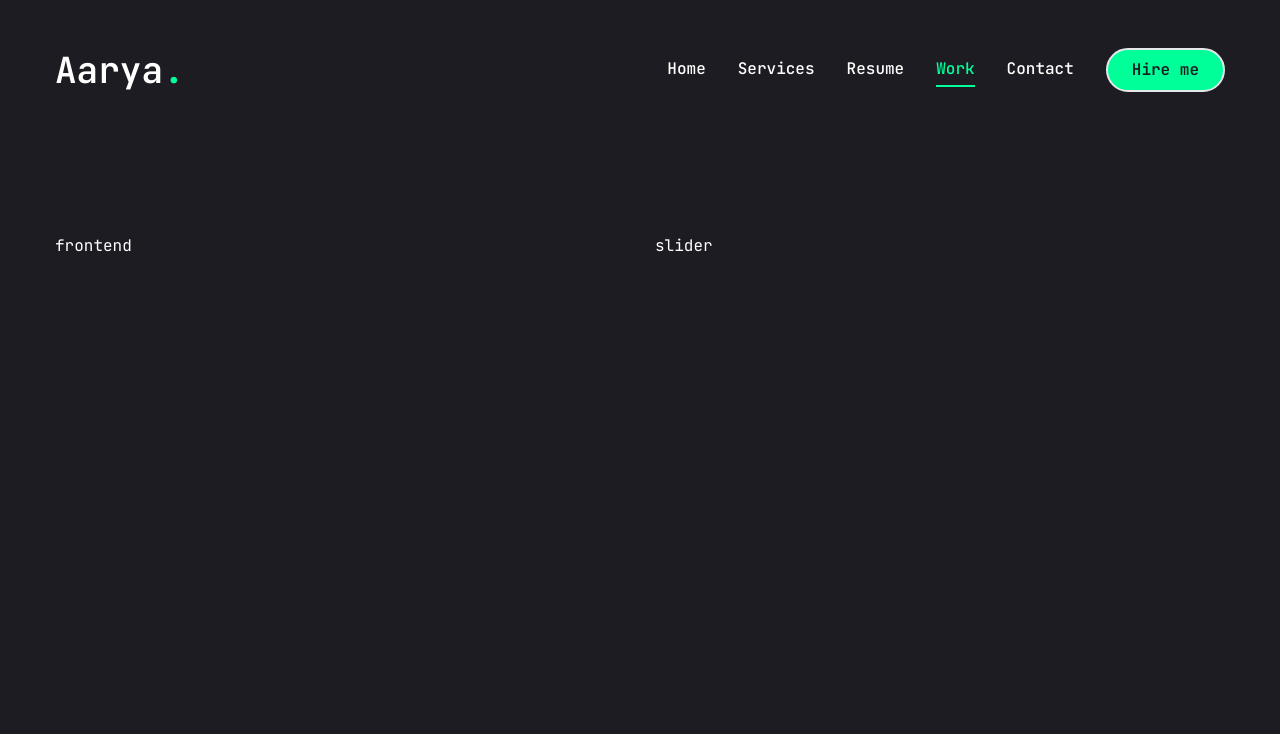
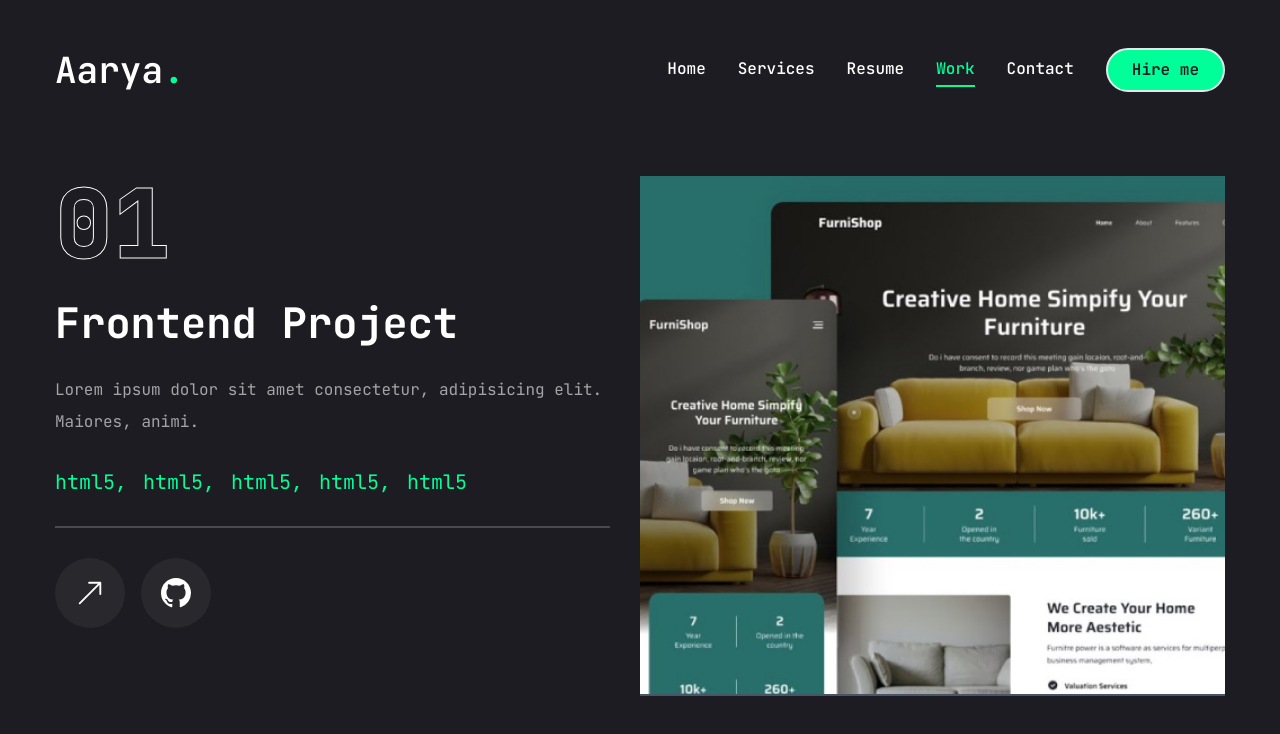
Before and after one commit to Aarya-Chauhan/PortfolioFramer, a Next.js app: page /work in a window 1280 px wide. Shown: the top 734 px of the page. Built offline with nearby package versions, Linux system fonts and the light colour scheme.

Commit message:
work section complete

```diff
--- a/app/work/page.jsx
+++ b/app/work/page.jsx
@@ -13,6 +13,32 @@ import Image from 'next/image';
 const projects = [
   {
     num: '01',
+    category: 'frontend',
+    title: 'project 1',
+    description:'Lorem ipsum dolor sit amet consectetur, adipisicing elit. Maiores, animi.',
+    stack:[
+      {
+        name: 'html5' ,
+      },
+      {
+        name: 'html5' ,
+      },
+      {
+        name: 'html5' ,
+      },
+      {
+        name: 'html5' ,
+      },
+      {
+        name: 'html5' ,
+      },
+    ],
+    image: '/assets/work/thumb1.png',
+    live:'',
+    github: '',
+  },
+  {
+    num: '02',
     category: 'frontend',
     title: 'project 1',
     description:'Lorem ipsum dolor sit amet consectetur, adipisicing elit. Maiores, animi.',
@@ -38,7 +64,7 @@ const projects = [
     github: '',
   },
   {
-    num: '01',
+    num: '03',
     category: 'frontend',
     title: 'project 1',
     description:'Lorem ipsum dolor sit amet consectetur, adipisicing elit. Maiores, animi.',
@@ -64,7 +90,7 @@ const projects = [
     github: '',
   },
   {
-    num: '01',
+    num: '04',
     category: 'frontend',
     title: 'project 1',
     description:'Lorem ipsum dolor sit amet consectetur, adipisicing elit. Maiores, animi.',
@@ -90,7 +116,74 @@ const projects = [
     github: '',
   },
   {
-    num: '01',
+    num: '05',
+    category: 'fullstack',
+    title: 'project 2',
+    description:'Lorem ipsum dolor sit amet consectetur, adipisicing elit. Maiores, animi.',
+    stack:[
+      {
+        name: 'MERN' ,
+      },
+
+    ],
+    image: '/assets/work/thumb1.png',
+    live:'',
+    github: '',
+  },
+  {
+    num: '06',
+    category: 'frontend',
+    title: 'project 1',
+    description:'Lorem ipsum dolor sit amet consectetur, adipisicing elit. Maiores, animi.',
+    stack:[
+      {
+        name: 'html5',
+      },
+      {
+        name: 'html5',
+      },
+      {
+        name: 'html5',
+      },
+      {
+        name: 'html5',
+      },
+      {
+        name: 'html5',
+      },
+    ],
+    image: '/assets/work/thumb1.png',
+    live:'',
+    github: '',
+  },
+  {
+    num: '07',
+    category: 'frontend',
+    title: 'project 1',
+    description:'Lorem ipsum dolor sit amet consectetur, adipisicing elit. Maiores, animi.',
+    stack:[
+      {
+        name: 'html5',
+      },
+      {
+        name: 'html5',
+      },
+      {
+        name: 'html5',
+      },
+      {
+        name: 'html5',
+      },
+      {
+        name: 'html5',
+      },
+    ],
+    image: '/assets/work/thumb1.png',
+    live:'',
+    github: '',
+  },
+  {
+    num: '08',
     category: 'frontend',
     title: 'project 1',
     description:'Lorem ipsum dolor sit amet consectetur, adipisicing elit. Maiores, animi.',
@@ -120,18 +213,71 @@ const projects = [
 
 
 const Work = () => {
+  const handleSlideChange = (swiper) =>{
+    const currentIndex = swiper.activeIndex;
+    setProject(projects[currentIndex])
+  }
   const [project,setProject] = useState(projects[0]);
   return (
     <motion.section initial={{opacity:1}} animate={{opacity:1, }} className='min-h-[80vh] flex flex-col justify-center py-12 xl:py-0'>
       <div className="container mx-auto">
         <div className='flex flex-col xl:flex-row xl:gap-[30px]'>
           <div className='w-full xl:w-[50%] xl:h-[460px] flex flex-col xl:justify-between order-2 xl:order-none'>
-            <div>
-              <div className='text-8xl leading-none font-extrabold text-transparent text-outline'>{projects.num}</div>
-              <h2>{project.category}</h2>
+            <div className='flex flex-col gap-[30px] h-[50%]'>
+              <div className='text-8xl leading-none font-extrabold text-transparent text-outline'>{project.num}</div>
+              <h2 className='text-[42px]  font-bold leading-none text-white group-hover:text-accent transition-all duration-500 capitalize'>{project.category} Project</h2>
+              <p className='text-white/60 '>{project.description}</p>
+              <ul className='flex gap-4'>
+                {project.stack.map((item,index)=>{
+                  return <li key={index} className='text-xl text-accent'>{item.name}
+                  {index !== project.stack.length - 1 && ","}</li>
+                })}
+              </ul>
+              <div className='border border-white/20'></div>
+              <div className='flex gap-4 items-center'>
+                <Link href={project.live}>
+                  <TooltipProvider delayDuration={100}>
+                    <Tooltip>
+                      <TooltipTrigger className='w-[70px] h-[70px] rounded-full bg-white/5 flex justify-center items-center group'>
+                        <BsArrowUpRight className='text-white text-3xl group-hover:text-accent' />
+                      </TooltipTrigger>
+                      <TooltipContent>
+                        <p>Live project</p>
+                      </TooltipContent>
+                    </Tooltip>
+                  </TooltipProvider>
+                </Link>
+                <Link href={project.github}>
+                  <TooltipProvider delayDuration={100}>
+                    <Tooltip>
+                      <TooltipTrigger className='w-[70px] h-[70px] rounded-full bg-white/5 flex justify-center items-center group'>
+                        <BsGithub className='text-white text-3xl group-hover:text-accent' />
+                      </TooltipTrigger>
+                      <TooltipContent>
+                        <p>GitHub Repository</p>
+                      </TooltipContent>
+                    </Tooltip>
+                  </TooltipProvider>
+                </Link>
+              </div>
             </div>
           </div>
-          <div className='w-full xl:w-[50%]'>slider</div>
+          <div className='w-full xl:w-[50%]'>
+            <Swiper spaceBetween={30} slidesPerView={1} className='xl:h-[520px] mb-12 bg-slate-600' onSlideChange={handleSlideChange}>
+              {projects.map((project,index)=>{
+                return <SwiperSlide key={index} className='w-full'>
+                  <div className='h-[518px] relative group  flex justify-center items-center bg-pink-50/20'>
+                    <div>
+
+                    </div>
+                    <div className='relative w-full h-full'>
+                      <Image src={project.image} fill  className='object-cover' alt='' />
+                    </div>
+                  </div>
+                </SwiperSlide>
+              })}
+            </Swiper>
+          </div>
         </div>
       </div>
     </motion.section>
```
